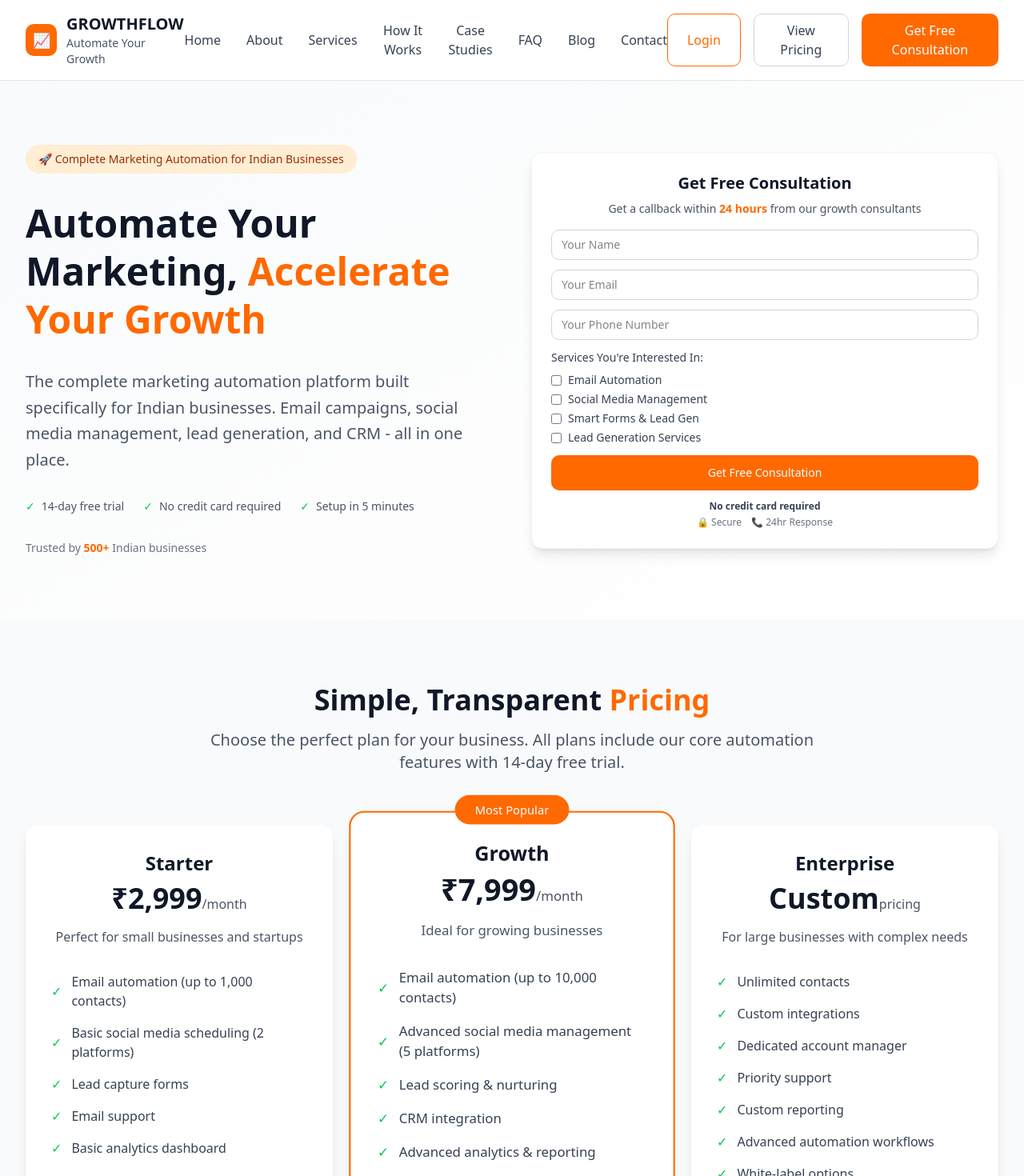
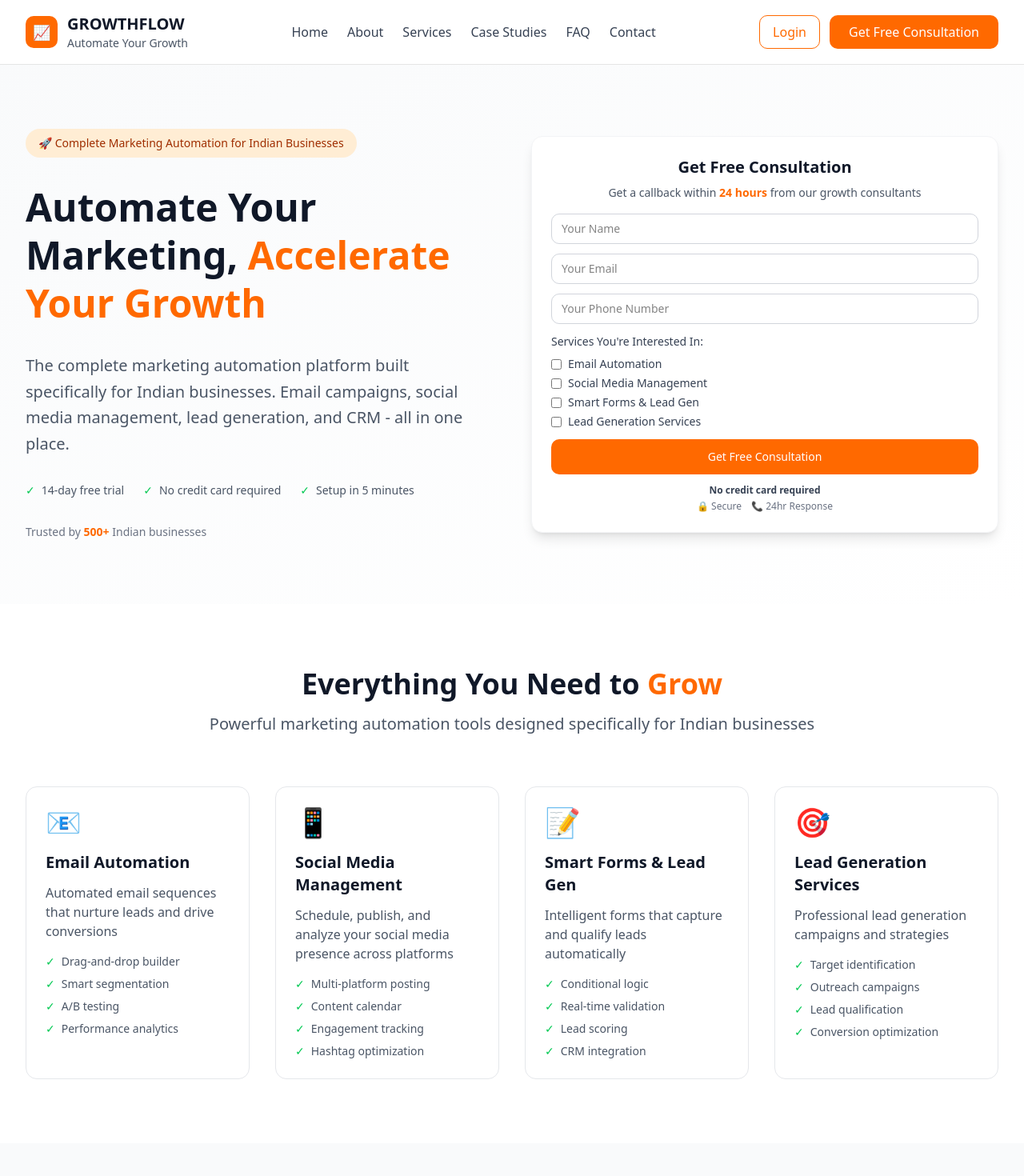
Before and after one commit to abhishekjohn84/transitionmarketingai, a React (Vite) app: page / in a window 1280 px wide. Shown: the top 1470 px of the page at 80% size. Built offline with nearby package versions, Linux system fonts and the light colour scheme.

Commit message:
v1.05.0 - Reorganized header navigation and removed all pricing elements for consultation-focused approach

```diff
--- a/package.json
+++ b/package.json
@@ -1,7 +1,7 @@
 {
   "name": "growthflow-website",
   "private": true,
-  "version": "1.04.0",
+  "version": "1.05.0",
   "type": "module",
   "scripts": {
     "dev": "vite",
--- a/src/App.jsx
+++ b/src/App.jsx
@@ -6,9 +6,7 @@
 function App() {
   const [showSignupModal, setShowSignupModal] = useState(false)
   const [showLoginModal, setShowLoginModal] = useState(false)
-  const [showPricingModal, setPricingModal] = useState(false)
   const [selectedServices, setSelectedServices] = useState([])
-  const [selectedPlan, setSelectedPlan] = useState('')
   const [currentPage, setCurrentPage] = useState('home')
   const [isLoggedIn, setIsLoggedIn] = useState(false)
   const [user, setUser] = useState(null)
@@ -17,107 +15,40 @@
     {
       id: 'email',
       name: 'Email Automation',
-      description: 'Automated email sequences and campaigns',
+      description: 'Automated email sequences that nurture leads and drive conversions',
       icon: '📧',
-      features: ['Drag & drop builder', 'A/B testing', 'Analytics', 'Personalization']
+      features: ['Drag-and-drop builder', 'Smart segmentation', 'A/B testing', 'Performance analytics']
     },
     {
       id: 'social',
       name: 'Social Media Management',
-      description: 'Schedule posts and monitor social media',
+      description: 'Schedule, publish, and analyze your social media presence across platforms',
       icon: '📱',
-      features: ['Multi-platform posting', 'Content calendar', 'Engagement tracking', 'Analytics']
+      features: ['Multi-platform posting', 'Content calendar', 'Engagement tracking', 'Hashtag optimization']
     },
     {
       id: 'forms',
       name: 'Smart Forms & Lead Gen',
-      description: 'Intelligent forms with conditional logic',
-      icon: '⚡',
-      features: ['Conditional logic', 'Lead scoring', 'Real-time validation', 'Integration ready']
+      description: 'Intelligent forms that capture and qualify leads automatically',
+      icon: '📝',
+      features: ['Conditional logic', 'Real-time validation', 'Lead scoring', 'CRM integration']
     },
     {
-      id: 'leadgen',
+      id: 'lead-gen',
       name: 'Lead Generation Services',
-      description: 'Complete lead generation and nurturing',
+      description: 'Professional lead generation campaigns and strategies',
       icon: '🎯',
       features: ['Target identification', 'Outreach campaigns', 'Lead qualification', 'Conversion optimization']
     }
   ]
-
-  const pricingPlans = [
-    {
-      id: 'starter',
-      name: 'Starter',
-      price: '₹2,999',
-      period: '/month',
-      description: 'Perfect for small businesses and startups',
-      features: [
-        'Email automation (up to 1,000 contacts)',
-        'Basic social media scheduling (2 platforms)',
-        'Lead capture forms',
-        'Email support',
-        'Basic analytics dashboard'
-      ],
-      popular: false
-    },
-    {
-      id: 'growth',
-      name: 'Growth',
-      price: '₹7,999',
-      period: '/month',
-      description: 'Ideal for growing businesses',
-      features: [
-        'Email automation (up to 10,000 contacts)',
-        'Advanced social media management (5 platforms)',
-        'Lead scoring & nurturing',
-        'CRM integration',
-        'Advanced analytics & reporting',
-        'Phone support',
-        'A/B testing suite'
-      ],
-      popular: true
-    },
-    {
-      id: 'enterprise',
-      name: 'Enterprise',
-      price: 'Custom',
-      period: 'pricing',
-      description: 'For large businesses with complex needs',
-      features: [
-        'Unlimited contacts',
-        'Custom integrations',
-        'Dedicated account manager',
-        'Priority support',
-        'Custom reporting',
-        'Advanced automation workflows',
-        'White-label options'
-      ],
-      popular: false
-    }
-  ]
-
-  const handleServiceToggle = (serviceId) => {
-    setSelectedServices(prev =>
-      prev.includes(serviceId)
-        ? prev.filter(id => id !== serviceId)
-        : [...prev, serviceId]
-    )
-  }
 
   const handleSubmit = (e) => {
     e.preventDefault()
     const formData = new FormData(e.target)
     const data = Object.fromEntries(formData)
 
-    alert(`Thank you for your interest! We'll contact you within 24 hours to discuss your ${selectedPlan || 'marketing automation'} needs and provide a custom strategy.`)
+    alert(`Thank you for your interest! We'll contact you within 24 hours to discuss your marketing automation needs and provide a custom strategy.`)
     setShowSignupModal(false)
-    setPricingModal(false)
-  }
-
-  const handlePlanSelect = (planName) => {
-    setSelectedPlan(planName)
-    setShowSignupModal(true)
-    setPricingModal(false)
   }
 
   // Navigation function
@@ -150,30 +81,22 @@
                 <p className="text-sm text-gray-600">Automate Your Growth</p>
               </div>
             </div>
-            <nav className="hidden md:flex space-x-8">
-              <button onClick={() => navigateTo('home')} className="text-gray-700 hover:text-orange-500 transition-colors">Home</button>
-              <button onClick={() => navigateTo('about')} className="text-gray-700 hover:text-orange-500 transition-colors">About</button>
-              <button onClick={() => navigateTo('services')} className="text-gray-700 hover:text-orange-500 transition-colors">Services</button>
-              <button onClick={() => navigateTo('how-it-works')} className="text-gray-700 hover:text-orange-500 transition-colors">How It Works</button>
-              <button onClick={() => navigateTo('case-studies')} className="text-gray-700 hover:text-orange-500 transition-colors">Case Studies</button>
-              <button onClick={() => navigateTo('faq')} className="text-gray-700 hover:text-orange-500 transition-colors">FAQ</button>
-              <button onClick={() => navigateTo('blog')} className="text-gray-700 hover:text-orange-500 transition-colors">Blog</button>
-              <button onClick={() => navigateTo('contact')} className="text-gray-700 hover:text-orange-500 transition-colors">Contact</button>
+            <nav className="hidden md:flex space-x-6">
+              <button onClick={() => navigateTo('home')} className="text-gray-700 hover:text-orange-500 transition-colors font-medium">Home</button>
+              <button onClick={() => navigateTo('about')} className="text-gray-700 hover:text-orange-500 transition-colors font-medium">About</button>
+              <button onClick={() => navigateTo('services')} className="text-gray-700 hover:text-orange-500 transition-colors font-medium">Services</button>
+              <button onClick={() => navigateTo('case-studies')} className="text-gray-700 hover:text-orange-500 transition-colors font-medium">Case Studies</button>
+              <button onClick={() => navigateTo('faq')} className="text-gray-700 hover:text-orange-500 transition-colors font-medium">FAQ</button>
+              <button onClick={() => navigateTo('contact')} className="text-gray-700 hover:text-orange-500 transition-colors font-medium">Contact</button>
             </nav>
-            <div className="flex space-x-4">
+            <div className="flex space-x-3">
               {!isLoggedIn ? (
                 <>
                   <button
                     onClick={() => setShowLoginModal(true)}
-                    className="text-orange-500 border border-orange-500 px-6 py-2 rounded-lg hover:bg-orange-50 transition-colors font-medium"
+                    className="text-orange-500 border border-orange-500 px-4 py-2 rounded-lg hover:bg-orange-50 transition-colors font-medium"
                   >
                     Login
-                  </button>
-                  <button
-                    onClick={() => setPricingModal(true)}
-                    className="text-gray-700 border border-gray-300 px-6 py-2 rounded-lg hover:bg-gray-50 transition-colors font-medium"
-                  >
-                    View Pricing
                   </button>
                   <button
                     onClick={() => setShowSignupModal(true)}
@@ -324,63 +247,6 @@
         </div>
       </section>
 
-      {/* Pricing Section */}
-      <section id="pricing" className="py-20 bg-gray-50">
-        <div className="max-w-7xl mx-auto px-4 sm:px-6 lg:px-8">
-          <div className="text-center mb-16">
-            <h2 className="text-4xl font-bold text-gray-900 mb-4">
-              Simple, Transparent <span className="text-orange-500">Pricing</span>
-            </h2>
-            <p className="text-xl text-gray-600 max-w-3xl mx-auto">
-              Choose the perfect plan for your business. All plans include our core automation features with 14-day free trial.
-            </p>
-          </div>
-
-          <div className="grid md:grid-cols-3 gap-8">
-            {pricingPlans.map((plan) => (
-              <div key={plan.id} className={`bg-white rounded-2xl shadow-lg p-8 relative ${plan.popular ? 'ring-2 ring-orange-500 transform scale-105' : ''}`}>
-                {plan.popular && (
-                  <div className="absolute -top-4 left-1/2 transform -translate-x-1/2">
-                    <span className="bg-orange-500 text-white px-6 py-2 rounded-full text-sm font-medium">
-                      Most Popular
-                    </span>
-                  </div>
-                )}
-
-                <div className="text-center mb-8">
-                  <h3 className="text-2xl font-bold text-gray-900 mb-2">{plan.name}</h3>
-                  <div className="mb-4">
-                    <span className="text-4xl font-bold text-gray-900">{plan.price}</span>
-                    <span className="text-gray-600">{plan.period}</span>
-                  </div>
-                  <p className="text-gray-600">{plan.description}</p>
-                </div>
-
-                <ul className="space-y-4 mb-8">
-                  {plan.features.map((feature, index) => (
-                    <li key={index} className="flex items-center">
-                      <span className="text-green-500 mr-3">✓</span>
-                      <span className="text-gray-700">{feature}</span>
-                    </li>
-                  ))}
-                </ul>
-
-                <button
-                  onClick={() => handlePlanSelect(plan.name)}
-                  className={`w-full py-3 px-6 rounded-lg font-medium transition-colors ${
-                    plan.popular
-                      ? 'bg-orange-500 text-white hover:bg-orange-600'
-                      : 'bg-gray-100 text-gray-900 hover:bg-gray-200'
-                  }`}
-                >
-                  Start Free Trial
-                </button>
-              </div>
-            ))}
-          </div>
-        </div>
-      </section>
-
       {/* Features Section */}
       <section id="features" className="py-20 bg-white">
         <div className="max-w-7xl mx-auto px-4 sm:px-6 lg:px-8">
@@ -515,12 +381,6 @@
             >
               Get Free Consultation
             </button>
-            <button
-              onClick={() => setPricingModal(true)}
-              className="border-2 border-white text-white px-8 py-4 rounded-lg hover:bg-white hover:text-orange-500 transition-colors font-medium text-lg"
-            >
-              View Pricing Plans
-            </button>
           </div>
         </div>
       </section>
@@ -553,8 +413,7 @@
             <div>
               <h4 className="font-bold mb-4">Product</h4>
               <ul className="space-y-2 text-gray-400">
-                <li><button onClick={() => navigateTo('services')} className="hover:text-white">Features</button></li>
-                <li><button onClick={() => setPricingModal(true)} className="hover:text-white">Pricing</button></li>
+                <li><button onClick={() => navigateTo('services')} className="hover:text-white">Services</button></li>
                 <li><button onClick={() => navigateTo('case-studies')} className="hover:text-white">Case Studies</button></li>
                 <li><button className="hover:text-white">Integrations</button></li>
               </ul>
@@ -679,66 +538,6 @@
                 Start Free Trial
               </button>
             </form>
-          </div>
-        </div>
-      )}
-
-      {/* Pricing Modal */}
-      {showPricingModal && (
-        <div className="fixed inset-0 bg-black bg-opacity-50 flex items-center justify-center p-4 z-50">
-          <div className="bg-white rounded-2xl p-8 max-w-4xl w-full max-h-[90vh] overflow-y-auto">
-            <div className="flex justify-between items-center mb-6">
-              <h2 className="text-2xl font-bold text-gray-900">Choose Your Plan</h2>
-              <button
-                onClick={() => setPricingModal(false)}
-                className="text-gray-400 hover:text-gray-600"
-              >
-                ✕
-              </button>
-            </div>
-
-            <div className="grid md:grid-cols-3 gap-6">
-              {pricingPlans.map((plan) => (
-                <div key={plan.id} className={`border rounded-xl p-6 ${plan.popular ? 'border-orange-500 bg-orange-50' : 'border-gray-200'}`}>
-                  {plan.popular && (
-                    <div className="text-center mb-4">
-                      <span className="bg-orange-500 text-white px-3 py-1 rounded-full text-sm font-medium">
-                        Most Popular
-                      </span>
-                    </div>
-                  )}
-
-                  <div className="text-center mb-6">
-                    <h3 className="text-xl font-bold text-gray-900 mb-2">{plan.name}</h3>
-                    <div className="mb-2">
-                      <span className="text-3xl font-bold text-gray-900">{plan.price}</span>
-                      <span className="text-gray-600">{plan.period}</span>
-                    </div>
-                    <p className="text-gray-600 text-sm">{plan.description}</p>
-                  </div>
-
-                  <ul className="space-y-2 mb-6">
-                    {plan.features.map((feature, index) => (
-                      <li key={index} className="flex items-center text-sm">
-                        <span className="text-green-500 mr-2">✓</span>
-                        <span className="text-gray-700">{feature}</span>
-                      </li>
-                    ))}
-                  </ul>
-
-                  <button
-                    onClick={() => handlePlanSelect(plan.name)}
-                    className={`w-full py-3 px-4 rounded-lg font-medium transition-colors ${
-                      plan.popular
-                        ? 'bg-orange-500 text-white hover:bg-orange-600'
-                        : 'bg-gray-100 text-gray-900 hover:bg-gray-200'
-                    }`}
-                  >
-                    Start Free Trial
-                  </button>
-                </div>
-              ))}
-            </div>
           </div>
         </div>
       )}
```
Also changed, not shown: version_history.txt, 1 other file (tests, documents, lock files or other folders).
